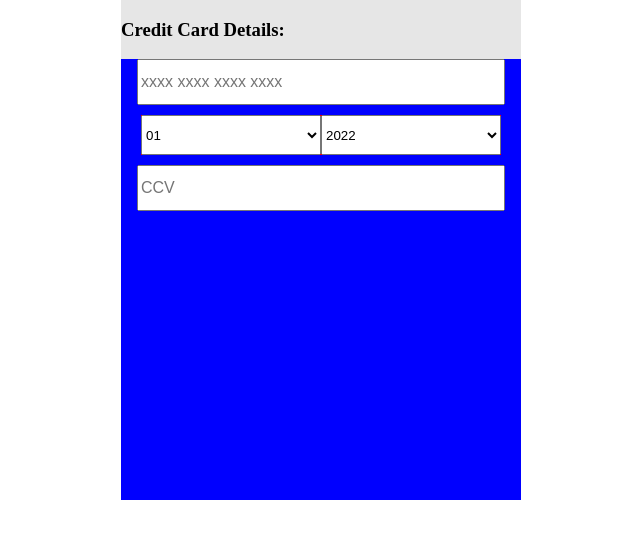
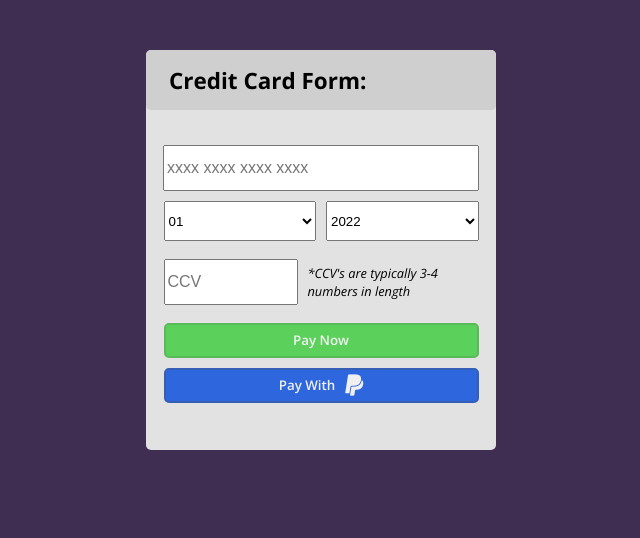
Before and after one commit to john-farina/DailyUI, a plain HTML site: page 002-creditCardCheckout/index.html in a window 1280 px wide. Shown: the whole page, without its empty margins (319-959 px from the left). Drawn offline with nearby package versions, Linux system fonts and the light colour scheme.

Commit message:
finalized credit card form still could add more

```diff
--- a/002X-creditCardCheckout/index.html
+++ b/002-creditCardCheckout/index.html
@@ -6,10 +6,16 @@
     <meta name="viewport" content="width=device-width, initial-scale=1.0" />
     <link rel="stylesheet" href="styles.css" />
     <title>CreditCard Form</title>
+    <script
+      src="https://kit.fontawesome.com/4c3322bec2.js"
+      crossorigin="anonymous"
+    ></script>
   </head>
   <body>
     <div class="formContainer">
-      <h3>Credit Card Details:</h3>
+      <div class="formHeader">
+        <h3>Credit Card Form:</h3>
+      </div>
 
       <form class="cardForm">
         <input
@@ -22,6 +28,7 @@
           maxlength="19"
           placeholder="xxxx xxxx xxxx xxxx"
         />
+
         <div class="monthYearContainer">
           <select class="defaultSelect" name="month" id="month">
             <option value="01">01</option>
@@ -53,14 +60,26 @@
           </select>
         </div>
 
+        <div class="ccvContainer">
           <input
-          class="defaultInput"
+            class="defaultInput ccvInput"
             class=""
             type="password"
             inputmode="numeric"
             maxlength="4"
             placeholder="CCV"
           />
+
+          <div class="textBox">
+            <p class="ccvText">*CCV's are typically 3-4 numbers in length</p>
+          </div>
+        </div>
+
+        <button type="submit" class="payButton">Pay Now</button>
+
+        <button class="payButton paypal">
+          Pay With <i class="fa-brands fa-paypal"></i>
+        </button>
       </form>
     </div>
   </body>
--- /dev/null
+++ b/002-creditCardCheckout/styles.css
@@ -0,0 +1,123 @@
+@import url("https://fonts.googleapis.com/css2?family=Open+Sans:ital,wght@0,400;0,500;0,600;0,700;0,800;1,400;1,500;1,600;1,700;1,800&display=swap");
+
+body {
+  margin: 0;
+  height: 100%;
+  width: 100%;
+  display: flex;
+  align-items: center;
+  justify-content: center;
+  font-family: "Open Sans", sans-serif;
+  background-color: rgb(63, 46, 82);
+}
+
+.formContainer {
+  margin-top: 50px;
+  display: flex;
+  flex-direction: column;
+  background-color: rgb(226, 226, 226);
+  border-radius: 5px;
+  width: 350px;
+  height: 400px;
+}
+
+.formHeader {
+  border-radius: 5px;
+  display: flex;
+  align-items: center;
+  justify-content: start;
+  padding-left: 23px;
+  background-color: rgb(207, 207, 207);
+  font-size: 1.2rem;
+  height: 60px;
+}
+
+.cardForm {
+  margin-top: 35px;
+  display: flex;
+  flex-direction: column;
+  align-items: center;
+  justify-content: start;
+  gap: 10px;
+  height: 100%;
+  /* background-color: blue; */
+}
+
+.defaultInput {
+  width: 88%;
+  height: 40px;
+  font-size: 1rem;
+}
+
+.monthYearContainer {
+  display: flex;
+  align-items: center;
+  justify-content: center;
+  gap: 10px;
+  /* background-color: red; */
+  width: 90%;
+  height: 40px;
+}
+
+.defaultSelect {
+  width: 49%;
+  height: 100%;
+}
+
+.ccvContainer {
+  display: flex;
+  align-items: center;
+  justify-content: start;
+  width: 90%;
+  gap: 10px;
+  /* background-color: red; */
+}
+
+.ccvInput {
+  width: 40%;
+}
+
+.textBox {
+  width: 43%;
+  text-align: left;
+  /* background-color: green; */
+}
+
+.ccvText {
+  font-size: 0.8rem;
+  font-style: italic;
+}
+
+.payButton {
+  cursor: pointer;
+  display: flex;
+  align-items: center;
+  justify-content: center;
+  gap: 10px;
+  font-family: "Open Sans", sans-serif;
+  font-weight: 600;
+  color: rgb(240, 240, 240);
+  width: 90%;
+  height: 35px;
+  background-color: rgb(91, 208, 91);
+  border-radius: 5px;
+  border: 2px solid rgb(88, 186, 88);
+}
+
+.payButton:hover {
+  background-color: rgb(77, 177, 77);
+  border: 2px solid rgb(74, 157, 74);
+  color: rgb(194, 194, 194);
+}
+
+.paypal {
+  background-color: rgb(46, 102, 222);
+  border: 2px solid rgb(53, 94, 183);
+}
+.paypal:hover {
+  background-color: rgb(38, 85, 187);
+  border: 2px solid rgb(41, 74, 144);
+}
+.fa-paypal {
+  font-size: 1.5rem;
+}
--- a/002X-creditCardCheckout/styles.css
+++ /dev/null
@@ -1,40 +0,0 @@
-body {
-  margin: 0;
-  height: 100%;
-  width: 100%;
-  display: flex;
-  align-items: center;
-  justify-content: center;
-}
-.formContainer {
-  display: flex;
-  flex-direction: column;
-  background-color: rgb(230, 230, 230);
-  width: 400px;
-  height: 500px;
-}
-.cardForm {
-  display: flex;
-  flex-direction: column;
-  align-items: center;
-  justify-content: start;
-  gap: 10px;
-  height: 100%;
-  background-color: blue;
-}
-
-.defaultInput {
-  width: 90%;
-  height: 40px;
-  font-size: 1rem;
-}
-
-.monthYearContainer {
-  display: flex;
-  background-color: red;
-  width: 90%;
-  height: 40px;
-}
-.defaultSelect {
-  width: 50%;
-}
```
Lines whose indentation alone changed are shown as unchanged.
